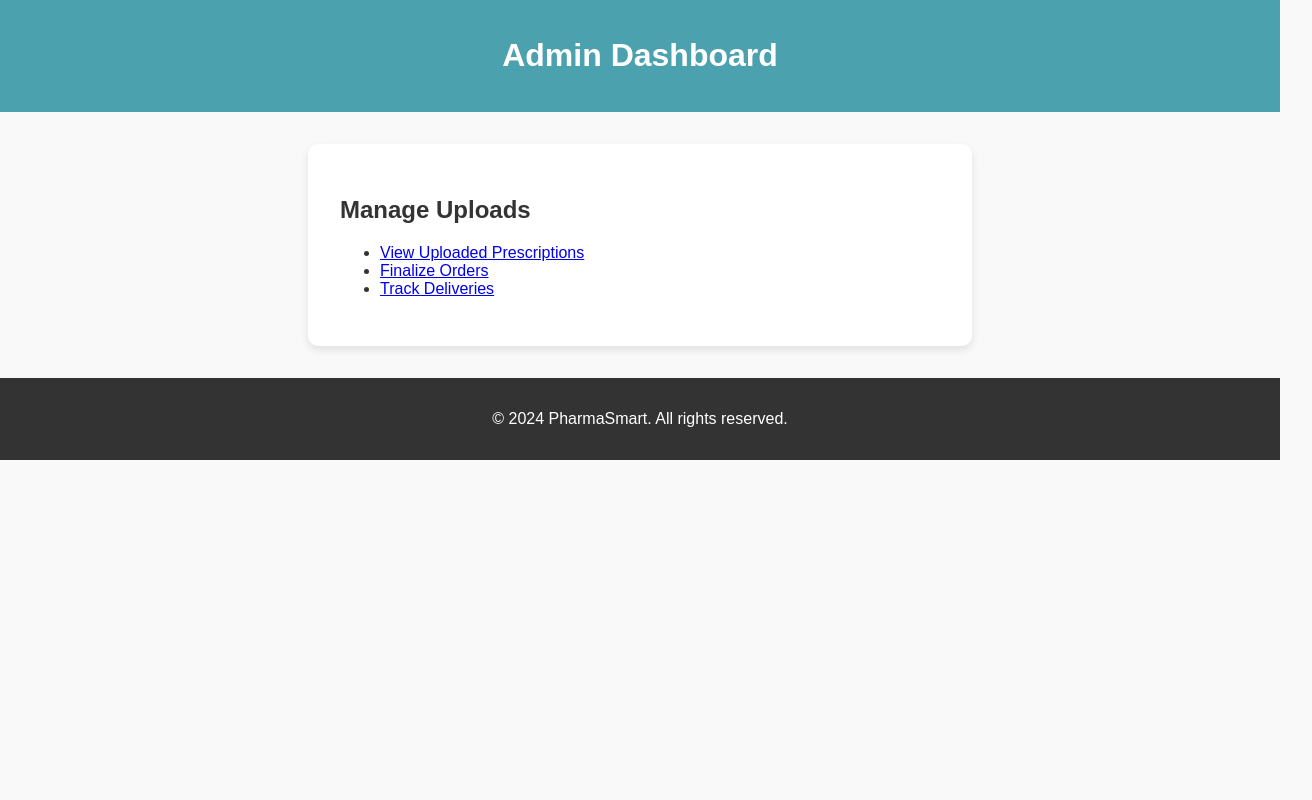
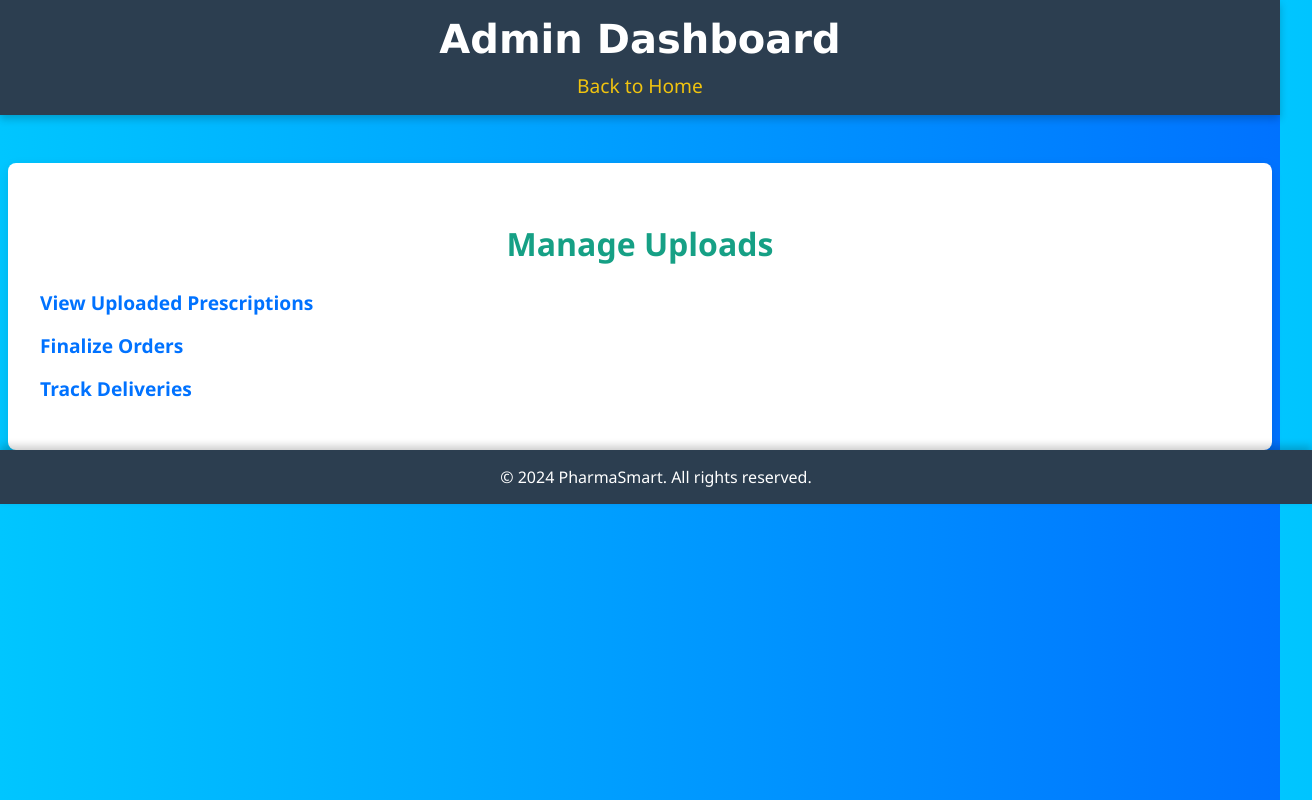
Before and after one commit to kwalya-pharm/PharmaSmart, a plain HTML site: page admin-dashboard.html in a window 1280 px wide. Shown: the whole page, 1312 px wide, since content can reach past the window. Drawn offline with Linux system fonts and the light colour scheme.

Commit message:
Add files via upload
Signed-off-by: kwalya-pharm <kwalyamorgan@gmail.com>

```diff
--- a/admin-dashboard.html
+++ b/admin-dashboard.html
@@ -6,11 +6,98 @@
     <meta name="viewport" content="width=device-width, initial-scale=1.0">
     <title>Admin Dashboard - PharmaSmart</title>
     <link rel="stylesheet" href="styles.css">
+    <style>
+        body {
+            font-family: 'Segoe UI', Tahoma, Geneva, Verdana, sans-serif;
+            margin: 0;
+            padding: 0;
+            background: linear-gradient(to right, #00c6ff, #0072ff);
+            color: #333;
+        }
+
+        header {
+            background-color: #2c3e50;
+            color: white;
+            padding: 1rem;
+            text-align: center;
+            box-shadow: 0 4px 8px rgba(0, 0, 0, 0.2);
+        }
+
+        header h1 {
+            margin: 0;
+            font-size: 2.5rem;
+            font-family: 'Lucida Sans', sans-serif;
+        }
+
+        header a {
+            color: #f1c40f;
+            font-size: 1.2rem;
+            text-decoration: none;
+            margin-top: 10px;
+            display: inline-block;
+        }
+
+        .dashboard-section {
+            padding: 2rem;
+            max-width: 1200px;
+            margin: 0 auto;
+            background-color: white;
+            border-radius: 8px;
+            box-shadow: 0 4px 12px rgba(0, 0, 0, 0.1);
+            margin-top: 3rem;
+        }
+
+        .dashboard-section h2 {
+            color: #16a085;
+            font-size: 2rem;
+            text-align: center;
+            margin-bottom: 1.5rem;
+        }
+
+        .dashboard-section ul {
+            list-style: none;
+            padding: 0;
+        }
+
+        .dashboard-section li {
+            margin: 1rem 0;
+            font-size: 1.2rem;
+        }
+
+        .dashboard-section a {
+            text-decoration: none;
+            color: #0072ff;
+            font-weight: bold;
+            transition: color 0.3s ease, transform 0.3s ease;
+        }
+
+        .dashboard-section a:hover {
+            color: #16a085;
+            transform: translateX(5px);
+        }
+
+        footer {
+            background-color: #2c3e50;
+            color: white;
+            text-align: center;
+            padding: 1rem;
+            position: sticky;
+            bottom: 0;
+            width: 100%;
+            box-shadow: 0 -4px 8px rgba(0, 0, 0, 0.2);
+        }
+
+        footer p {
+            margin: 0;
+            font-size: 1rem;
+        }
+    </style>
 </head>
 
 <body>
     <header>
         <h1>Admin Dashboard</h1>
+        <a href="index.html">Back to Home</a> <!-- Added link to home page -->
     </header>
 
     <section class="dashboard-section">
```
